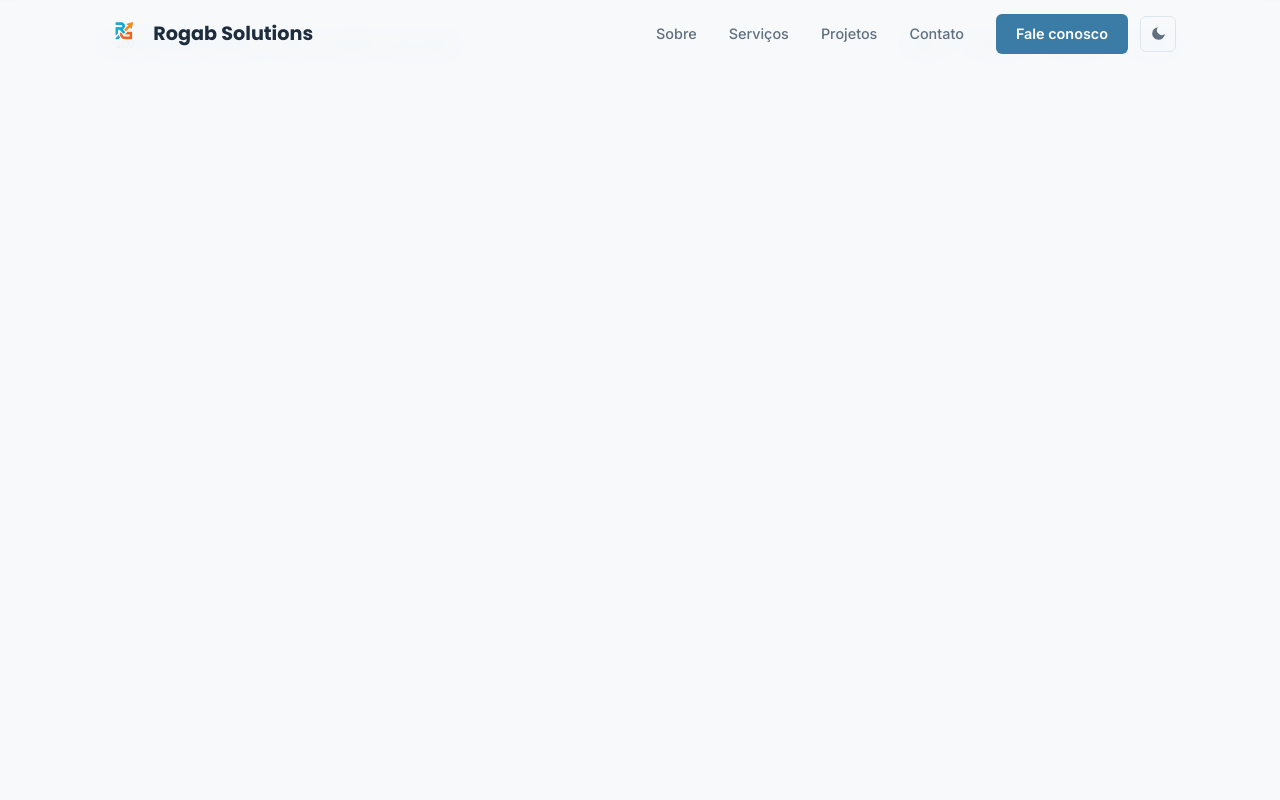
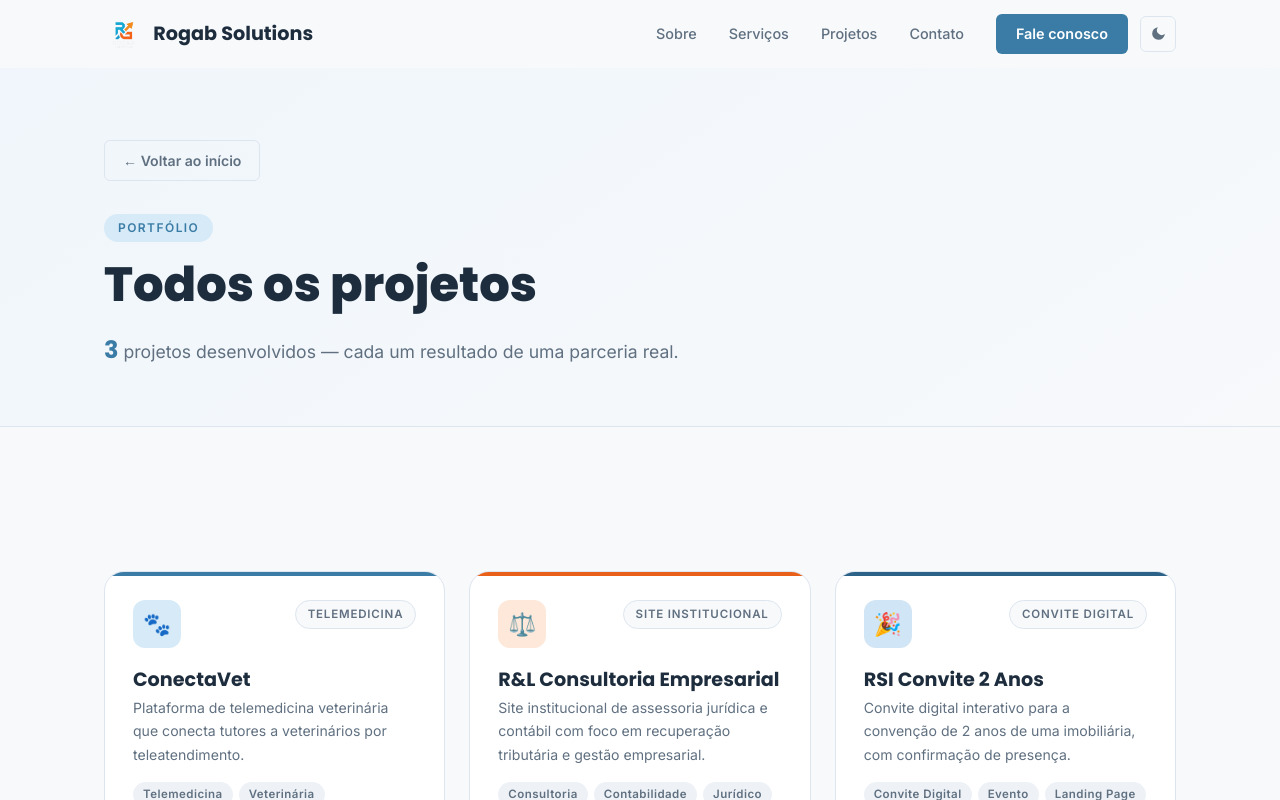
Before and after one commit to ebagabee/rogab_solutions, a React (Vite) app: page /projetos in a window 1280 px wide. Shown: the top 800 px of the page. Built offline with nearby package versions, Linux system fonts and the light colour scheme.

Commit message:
feat: adiciona all projects section

```diff
--- a/src/AppRoutes.jsx
+++ b/src/AppRoutes.jsx
@@ -3,6 +3,7 @@ import Header from './components/Header.jsx'
 import Footer from './components/Footer.jsx'
 import Home from './pages/Home.jsx'
 import ProjectDetail from './pages/ProjectDetail.jsx'
+import AllProjects from './pages/AllProjects.jsx'
 import { useSeo } from './lib/seo.js'
 
 export default function AppRoutes() {
@@ -13,6 +14,7 @@ export default function AppRoutes() {
       <main>
         <Routes>
           <Route path="/" element={<Home />} />
+          <Route path="/projetos" element={<AllProjects />} />
           <Route path="/projetos/:slug" element={<ProjectDetail />} />
         </Routes>
       </main>
--- /dev/null
+++ b/src/pages/AllProjects.jsx
@@ -0,0 +1,56 @@
+import { useEffect } from 'react'
+import { Link } from 'react-router-dom'
+import { projects } from '../data/projects.js'
+import ProjectCard from '../components/ProjectCard.jsx'
+
+export default function AllProjects() {
+  useEffect(() => {
+    const observer = new IntersectionObserver(
+      (entries) => {
+        entries.forEach((e) => {
+          if (e.isIntersecting) {
+            e.target.classList.add('visible')
+            observer.unobserve(e.target)
+          }
+        })
+      },
+      { threshold: 0.1 }
+    )
+    const targets = document.querySelectorAll('.animate-on-scroll')
+    targets.forEach((el) => observer.observe(el))
+    return () => observer.disconnect()
+  }, [])
+
+  return (
+    <div className="detail-page">
+      <div className="detail-hero">
+        <div className="container">
+          <div className="detail-back">
+            <Link to="/" className="btn btn-ghost" style={{ fontSize: '0.88rem', padding: '8px 18px' }}>
+              ← Voltar ao início
+            </Link>
+          </div>
+
+          <span className="section-label">Portfólio</span>
+          <h1 className="detail-title">Todos os projetos</h1>
+          <p className="detail-short">
+            <strong style={{ color: 'var(--primary)', fontFamily: 'var(--font-heading)', fontSize: '1.5rem' }}>
+              {projects.length}
+            </strong>{' '}
+            {projects.length === 1 ? 'projeto desenvolvido' : 'projetos desenvolvidos'} — cada um resultado de uma parceria real.
+          </p>
+        </div>
+      </div>
+
+      <section className="section">
+        <div className="container">
+          <div className="projects-grid">
+            {projects.map((project, i) => (
+              <ProjectCard key={project.slug} project={project} index={i} />
+            ))}
+          </div>
+        </div>
+      </section>
+    </div>
+  )
+}
--- a/src/pages/Home.jsx
+++ b/src/pages/Home.jsx
@@ -187,6 +187,12 @@ export default function Home() {
               <ProjectCard key={project.slug} project={project} index={i} />
             ))}
           </div>
+
+          <div style={{ display: 'flex', justifyContent: 'center', marginTop: '48px' }}>
+            <Link to="/projetos" className="btn btn-outline" style={{ padding: '14px 36px', fontSize: '1rem' }}>
+              Ver todos os projetos →
+            </Link>
+          </div>
         </div>
       </section>
 
```
